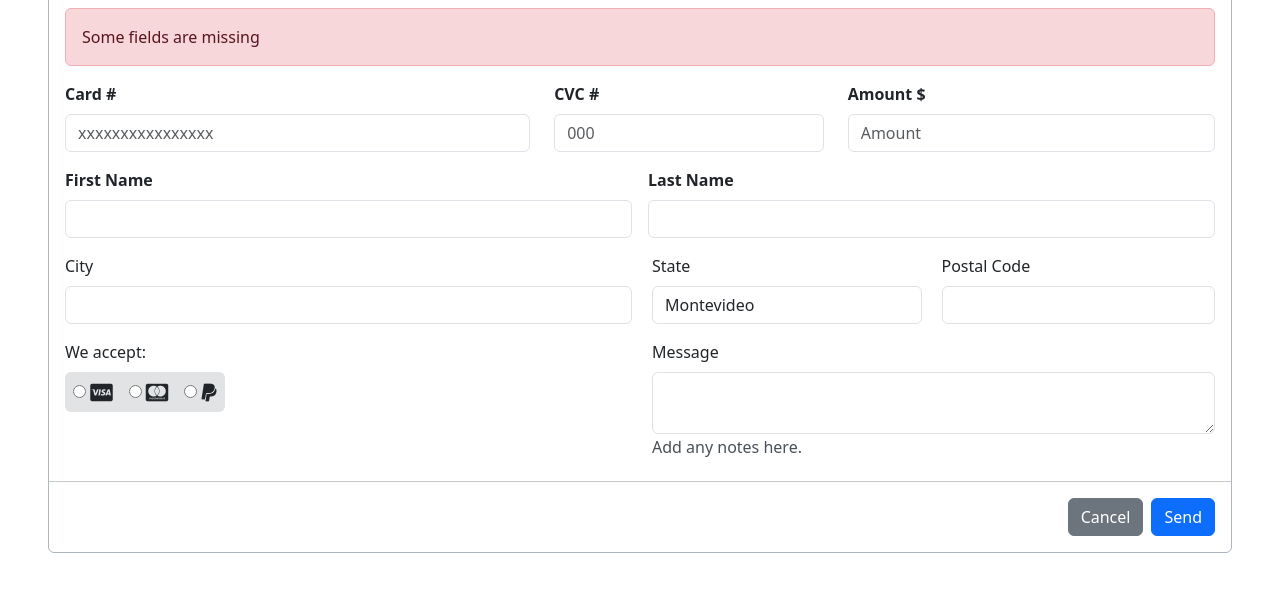
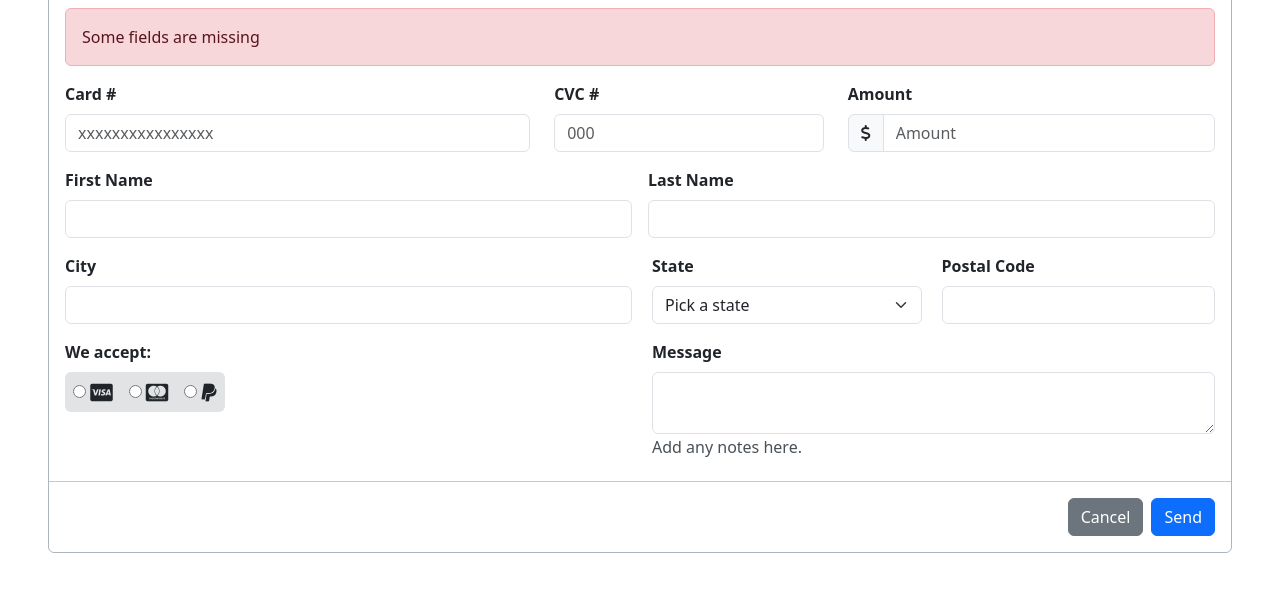
Before and after one commit to 4GeeksAcademy/SantiagoCorales-form-HTML, a plain HTML site: page index.html in a window 1280 px wide. Shown: the part 122-714 px from the top of the page. Drawn offline with nearby package versions, Linux system fonts and the light colour scheme.

Commit message:
proyecto finalizado

```diff
--- a/index.html
+++ b/index.html
@@ -11,7 +11,6 @@
         integrity="sha384-FKyoEForCGlyvwx9Hj09JcYn3nv7wiPVlz7YYwJrWVcXK/BmnVDxM+D2scQbITxI"
         crossorigin="anonymous"></script>
     <link rel="stylesheet" href="https://cdnjs.cloudflare.com/ajax/libs/font-awesome/6.4.0/css/all.min.css">
-    <link rel="stylesheet" href="/styles.css">
 </head>
 
 <body class="mx-5 my-2">
@@ -21,22 +20,28 @@
         </div>
         <hr>
         <div class="containter px-3">
+            <!-------------ALERT------------->
             <div class="alert alert-danger" role="alert">Some fields are missing</div>
+            <!-------------CARD DETAILS------------->
             <div class="row d-flex mt-3">
-                <div class="col-5">
+                <div class="col-12 col-md-5">
                     <label for="Card" class="form-label"><b>Card #</b></label>
                     <input class="form-control" type="text" id="Card" placeholder="xxxxxxxxxxxxxxxx">
                 </div>
-                <div class="col-3">
+                <div class="col-12 col-md-3">
                     <label for="CVC" class="form-label"><b>CVC #</b></label>
                     <input class="form-control" type="text" id="CVC" placeholder="000">
                 </div>
-                <div class="col-4">
-                    <label for="Amount" class="form-label"><b>Amount $</b></label>
+                <div class="col-12 col-md-4">
+                    <label for="Amount" class="form-label"><b>Amount </b></label>
+                    <div class="input-group">
+                        <span class="input-group-text"><i class="fa-solid fa-dollar-sign"></i></span>
                         <input class="form-control" type="text" id="Amount" placeholder="Amount">
                     </div>
                 </div>
             </div>
+        </div>
+        <!-------------PERSONAL INFORMATION------------->
         <div class="container-fluid px-3 mt-3">
             <div class=" row">
                 <div class="col-6 pe-2">
@@ -51,29 +56,33 @@
         </div>
         <div class="container-fluid px-3 mt-3">
             <div class="row">
-                <div class="col-6 pe-2">
-                    <label for="City" class="form-label">City</label>
+                <div class="col-12 col-md-6 pe-2">
+                    <label for="City" class="form-label"><b>City</b></label>
                     <input class="form-control" type="text" name="City" id="City">
                 </div>
-                <div class="col-3">
-                    <label for="State" class="form-label">State</label>
-                    <select class="form-control" name="State" id="State">
+                <div class="col-12 col-md-3">
+                    <label for="State" class="form-label"><b>State</b></label>
+                    <div class="input-group">
+                        <select class="form-select" name="State" id="State">
+                            <option value="" disabled selected><b>Pick a state</b></option>
                             <option value="Mdeo">Montevideo</option>
                             <option value="CA">Canelones</option>
                             <option value="SJ">San Jose</option>
                             <option value="DU">Durazno</option>
                         </select>
                     </div>
-                <div class="col-3 ps-2">
-                    <label for="Postal-Code" class="form-label">Postal Code</label>
+                </div>
+                <div class="col-12 col-md-3 ps-2">
+                    <label for="Postal-Code" class="form-label"><b>Postal Code</b></label>
                     <input class="form-control" type="text" name="Postal-Code" id="Postal-Code">
                 </div>
             </div>
         </div>
+        <!-------------PAYMENT METHOD------------->
         <div class="container-fluid px-3 mt-3">
             <div class="row">
-                <div class="col-6">
-                    <label class="form-label d-block mb-2">We accept:</label>
+                <div class="cool-12 col-sm-6">
+                    <label class="form-label d-block mb-2"><b>We accept:</b></label>
                     <div class="bg-secondary-subtle d-inline-flex align-items-center p-2 rounded">
                         <div class="me-3">
                             <input type="radio" name="Payment" id="Visa" value="Visa">
@@ -91,15 +100,16 @@
                         </div>
                     </div>
                 </div>
-
-                <div class="col-6">
-                    <label for="Message" class="form-label">Message</label>
+                <!-------------MESSAGE------------->
+                <div class="col-12 col-sm-6">
+                    <label for="Message" class="form-label"><b>Message</b></label>
                     <textarea class="form-control" name="Message" id="Message"></textarea>
                     <h6 class="text-dark-emphasis mt-1">Add any notes here.</h6>
                 </div>
             </div>
         </div>
         <hr>
+        <!-------------BUTTON------------->
         <div class="d-flex justify-content-end px-3 mb-3">
             <button class="btn btn-secondary mx-2" type="button">Cancel</button>
             <button class="btn btn-primary" type="button">Send</button>
```
Lines whose indentation alone changed are shown as unchanged.
